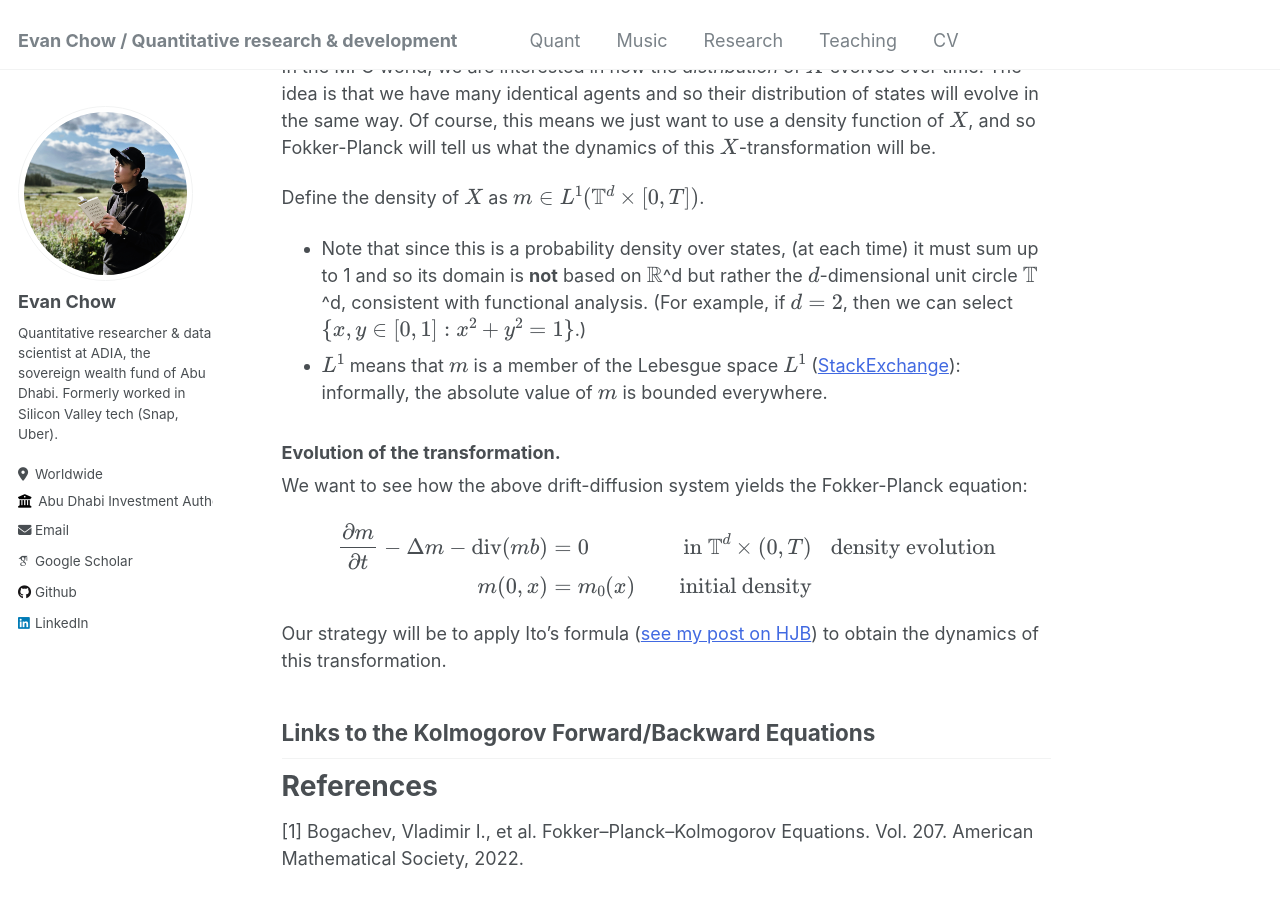
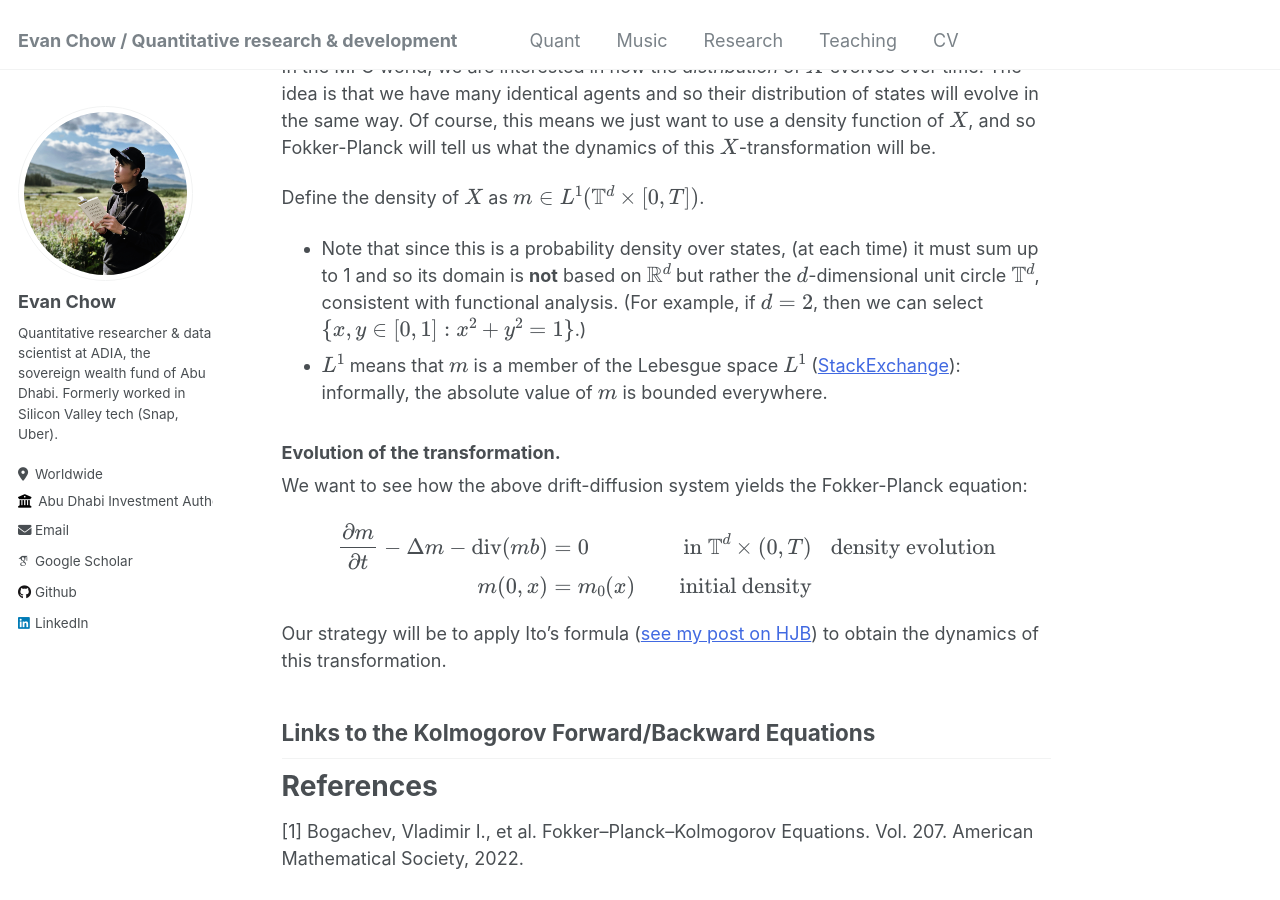
Before and after one commit to evnchw/evnchw.github.io, a Jekyll site: the page built from _quant/20240630_refresher_fokker_planck.md, in a window 1280 px wide and 900 px high, scrolled down 1717 px. Built offline with Jekyll 4.4.1, drawn with Linux system fonts in a browser that asks for light colours; some web fonts are replaced.

Commit message:
Quick commit.

```diff
--- a/_quant/20240630_refresher_fokker_planck.md
+++ b/_quant/20240630_refresher_fokker_planck.md
@@ -55,7 +55,7 @@ TODO:
 -->
 Define the density of $$X$$ as $$m \in L^1(\mathbb{T}^d \times [0,T])$$.
 
-- Note that since this is a probability density over states, (at each time) it must sum up to 1 and so its domain is **not** based on $$\mathbb{R}$$^d but rather the $$d$$-dimensional unit circle $$\mathbb{T}$$^d, consistent with functional analysis. (For example, if $$d=2$$, then we can select $$\{x, y \in [0,1]: x^2 + y^2 = 1\}$$.)
+- Note that since this is a probability density over states, (at each time) it must sum up to 1 and so its domain is **not** based on $$\mathbb{R}^d$$ but rather the $$d$$-dimensional unit circle $$\mathbb{T}^d$$, consistent with functional analysis. (For example, if $$d=2$$, then we can select $$\{x, y \in [0,1]: x^2 + y^2 = 1\}$$.)
 - $$L^1$$ means that $$m$$ is a member of the Lebesgue space $$L^1$$ ([StackExchange](https://math.stackexchange.com/questions/745894/what-does-it-mean-to-be-an-l1-function)): informally, the absolute value of $$m$$ is bounded everywhere.
 
 ### Evolution of the transformation.
```
